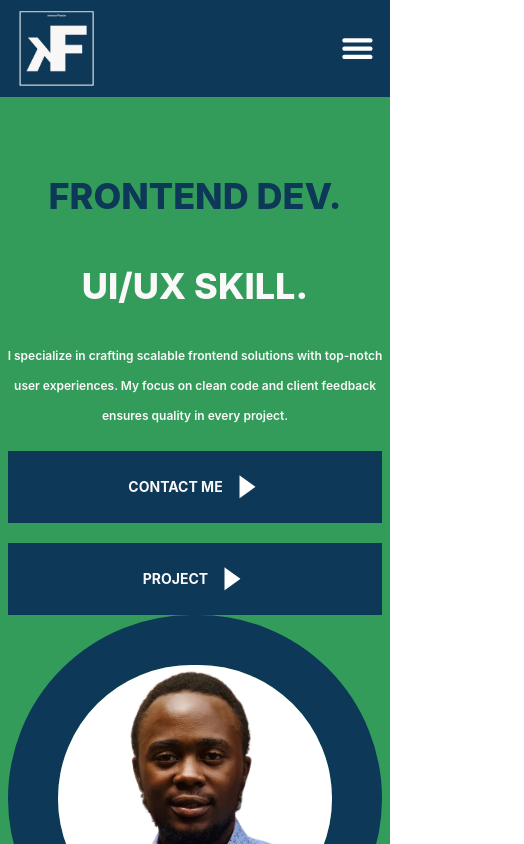
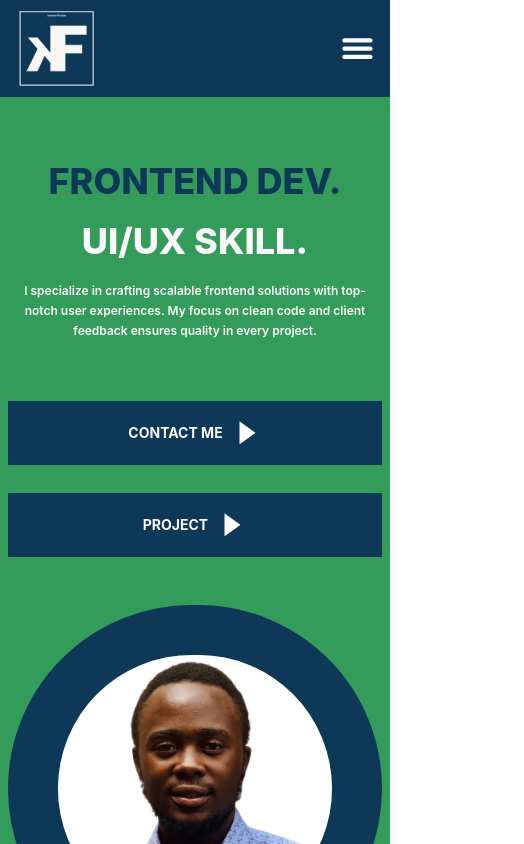
Before and after one commit to konnofuente/konnofuente, a React (Create React App) app: page / in a window 390 px wide. Shown: the top 844 px of the page, 524 px wide, since content can reach past the window. Built offline with nearby package versions, Linux system fonts and the light colour scheme.

Commit message:
fix(app): hero responsiveness

```diff
--- a/src/components/base/buttons/ButtonWithIcon.tsx
+++ b/src/components/base/buttons/ButtonWithIcon.tsx
@@ -9,7 +9,7 @@ const ButtonWithIcon: React.FC<ButtonWithIconProps> = ({
   iconRight,
 }) => {
   return (
-    <div className="flex justify-center items-center sm:w-56 sm:h-16 w-full gap-2 sm:rounded-lg bg-primaryNormal py-6">
+    <div className="flex justify-center cursor-pointer items-center sm:h-16 w-full gap-2 sm:rounded-lg bg-primaryNormal py-5">
       <p className="text-WhiteNormal text-sm text-center font-Raleway font-bold text-whiteNormal">
         {textButton}
       </p>
--- a/src/features/aboutMe/AboutMe.tsx
+++ b/src/features/aboutMe/AboutMe.tsx
@@ -11,7 +11,7 @@ const AboutMe = () => {
         title={t("aboutMe.aboutMeTitle")}
         subtitle={t("aboutMe.aboutMeSubtitle")}
       />
-      <div className="flex justify-between items-center w-full">
+      <div className="flex justify-between items-center w-full ">
         <div className="flex flex-col  items-start ">
           <h1 className="font-Raleway text-blackNormal text-xl font-extrabold uppercase">
             {t("aboutMe.meetTheMind")}
--- a/src/features/hero/hero.tsx
+++ b/src/features/hero/hero.tsx
@@ -6,28 +6,34 @@ import { useTranslation } from "react-i18next";
 const Hero = () => {
   const [t] = useTranslation("message");
   return (
-    <div className=" sm:flex items-center sm:justify-between bg-secondaryNormal md:px-24 md:py-32 py-16 px-2  gap-10">
-      <div className="flex flex-col sm:items-start justify-center items-center gap-5">
+    <div className=" sm:flex items-center sm:justify-between bg-secondaryNormal md:px-5 lg:px-28 md:py-32 py-16 px-2  gap-10 md:gap-5">
+      <div className="flex flex-col sm:items-start justify-center items-center gap-5 lg:w-2/5 ">
         <div className="sm:inline-flex flex-col sm:items-start flex justify-center items-center gap-5">
-          <h1 className="font-Raleway text-primaryNormal md:text-5xl text-4xl font-extrabold leading-[70px] uppercase ">
+          <h1 className="font-Raleway text-primaryNormal md:text-5xl text-4xl font-extrabold leading-[40px] uppercase ">
             {t("hero.post")}
           </h1>
-          <h1 className="font-Raleway text-whiteNormal md:text-5xl text-4xl font-extrabold leading-[70px] uppercase ">
+          <h1 className="font-Raleway text-whiteNormal md:text-5xl text-4xl font-extrabold leading-[40px] uppercase ">
             {t("hero.skill")}
           </h1>
         </div>
-        <p className="font-Raleway sm:text-left text-center text-whiteNormal text-xs font-semibold leading-[30px] w-96">
+        <p className="font-Raleway sm:text-left text-center text-whiteNormal text-xs md:text-[15px] lg:text-xl font-semibold leading-[20px]  mb-10">
           {t("hero.description")}
         </p>
-        <div className=" flex flex-wrap sm:justify-between gap-5 items-start w-full">
-          <ButtonWithIcon textButton={t("button.contactMe")} iconRight={iconRight} />
-          <ButtonWithIcon textButton={t("header.project")} iconRight={iconRight} />
+       <div className="flex flex-wrap md:flex-row  lg:flex-nowrap  sm:justify-between gap-5 md:gap-5 items-start w-full mb-10 md:mb-0">
+        <div className="w-full md:w-[45%] lg:w-[100%] mb-2 " >
+         <ButtonWithIcon textButton={t("button.contactMe")} iconRight={iconRight} />
         </div>
+        <div className="w-full md:w-[45%] lg:w-[100%] mb-2 " >
+         <ButtonWithIcon textButton={t("header.project")} iconRight={iconRight} />
+        </div>
+
+       </div>
+
       </div>
       <img
         src={konnoImg}
         alt="Hero"
-        className=" rounded-full border-solid sm:border-[102px] border-primaryNormal border-[50px]"
+        className=" rounded-full border-solid sm:border-[100px]  md:border-[70px] lg:border-[110px] border-primaryNormal border-[50px]"
       />
     </div>
   );
--- a/src/layout/DefaultLayout.tsx
+++ b/src/layout/DefaultLayout.tsx
@@ -3,7 +3,7 @@ import LandingPage from "../pages/Landing";
 
 const DefaultLayout = () => {
   return (
-    <div>
+    <div className='overflow-hidden'>
       <Header />
       <LandingPage></LandingPage>
     </div>
```
